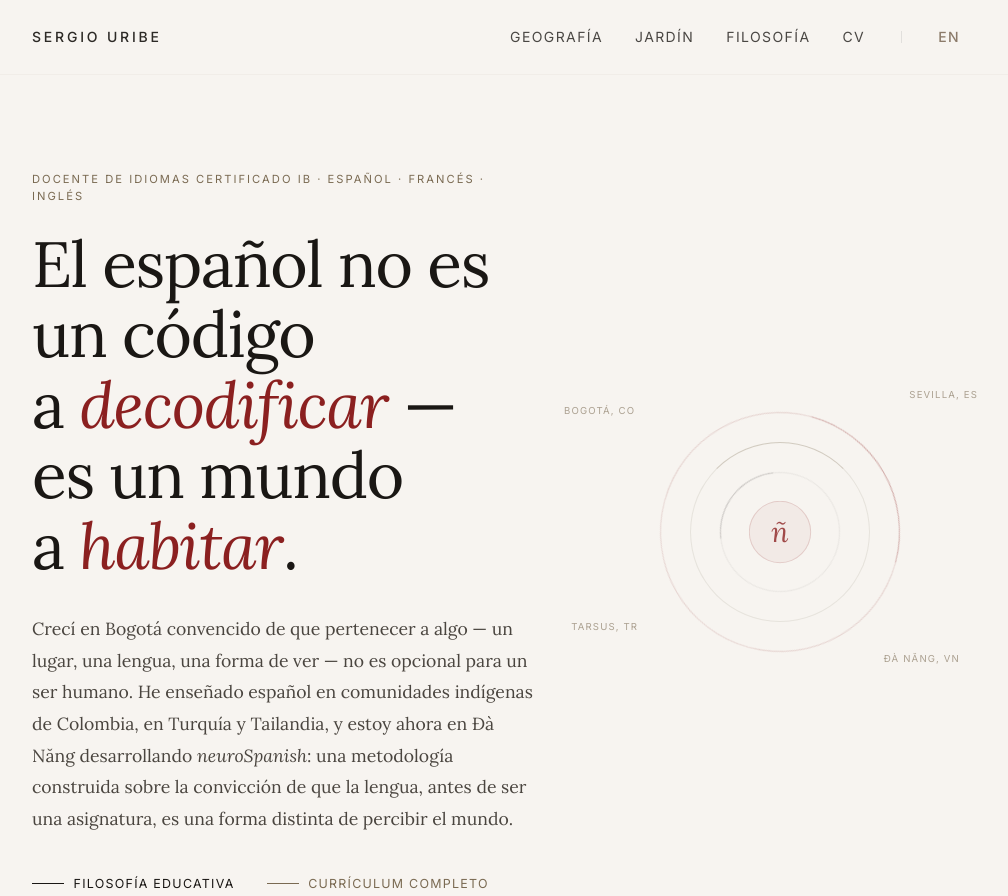
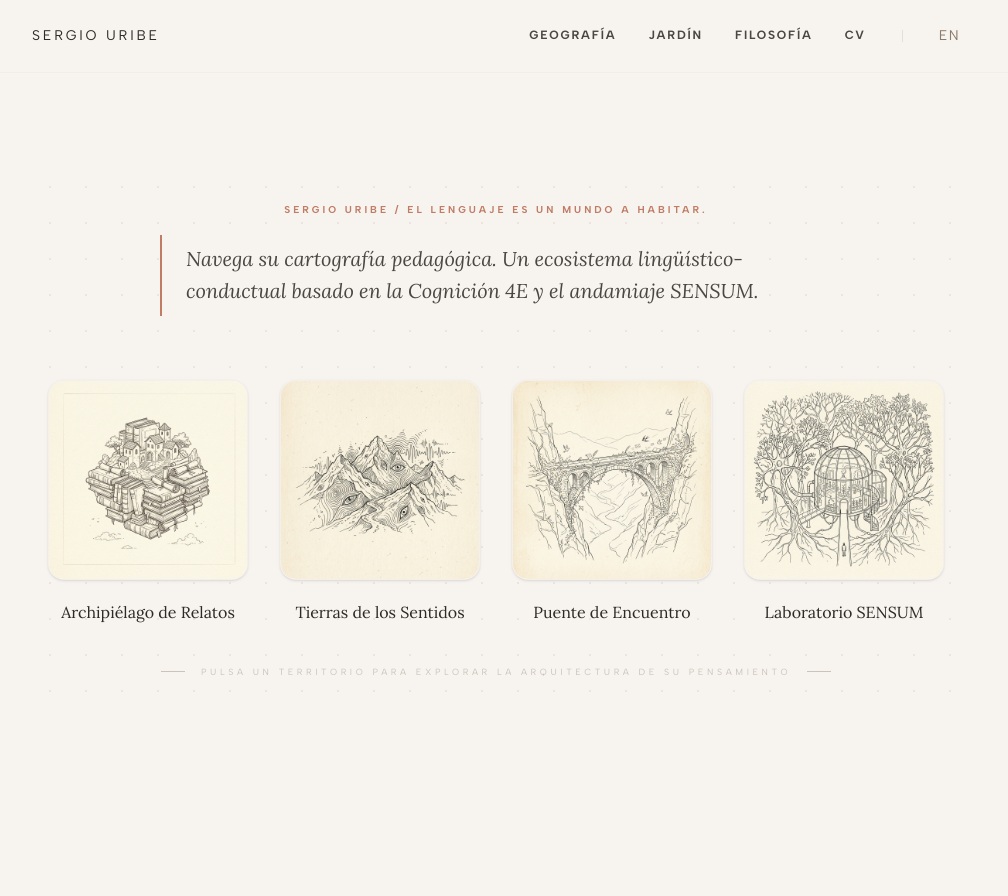
Before and after one commit to uguinard/sergiouribeco, an Astro site: page /es in a window 1280 px wide. Shown: the top 896 px of the page, without its empty margins (144-1152 px from the left). Built offline with nearby package versions, Linux system fonts and the light colour scheme; Astro itself is replaced by a stand-in of ours.

Commit message:
Index y fuentes

```diff
--- a/astro.config.mjs
+++ b/astro.config.mjs
@@ -4,12 +4,14 @@ import tailwindcss from '@tailwindcss/vite';
 import mdx from '@astrojs/mdx';
 import remarkWikiLink from 'remark-wiki-link';
 
+import alpinejs from '@astrojs/alpinejs';
+
 // https://astro.build/config
 export default defineConfig({
   vite: {
     plugins: [tailwindcss()]
   },
-  integrations: [mdx()],
+  integrations: [mdx(), alpinejs()],
   site: 'https://sergiouribe.co',
   base: '/',
   output: 'static',
--- a/package.json
+++ b/package.json
@@ -12,9 +12,12 @@
     "astro": "astro"
   },
   "dependencies": {
+    "@astrojs/alpinejs": "^0.5.0",
     "@astrojs/mdx": "^5.0.3",
     "@tailwindcss/typography": "^0.5.19",
     "@tailwindcss/vite": "^4.2.2",
+    "@types/alpinejs": "^3.13.11",
+    "alpinejs": "^3.15.11",
     "astro": "^6.1.3",
     "remark-wiki-link": "^2.0.1",
     "tailwindcss": "^4.2.2"
--- /dev/null
+++ b/src/components/MapGame.astro
@@ -0,0 +1,213 @@
+---
+const { lang = 'en' } = Astro.props;
+
+const content = {
+  en: {
+    intro: "Sergio Uribe / Language is a world to inhabit.",
+    description: "Navigate his pedagogical cartography. A linguistic-behavioral ecosystem built on 4E Cognition and SENSUM scaffolding.",
+    instruction: "Tap a territory to explore the architecture of his mind",
+    territories: [
+      {
+        id: 'stories',
+        title: "Archipelago of Stories",
+        philosophy: "Story before syntax",
+        description: "Grammar should emerge from narrative. I immerse students in rich, contextualized Spanish from day one—without translation or isolated exercises. Story provides the emotional architecture that makes acquisition stick.",
+        img: '/assets/game/stories.png',
+        tagline: '"Everything is meaningful if it is inhabited."'
+      },
+      {
+        id: 'senses',
+        title: "Highland of Senses",
+        philosophy: "Body and Environment",
+        description: "Following 4E Cognition, language is not stored in the brain alone. I design lessons that activate the body and the senses, turning acquisition into a lived event where the environment is an active participant.",
+        img: '/assets/game/senses.png',
+        tagline: '"The body knows the word before the mind does."'
+      },
+      {
+        id: 'connection',
+        title: "Bridge of Connection",
+        philosophy: "Connection first",
+        description: "Meaningful interaction is the compass. Activities that feel meaningful get full attention; the destination is rarely the point. Genuine curiosity about people forms the core of my teaching.",
+        img: '/assets/game/connection.png',
+        tagline: '"A language is not learned — it is shared."'
+      },
+      {
+        id: 'research',
+        title: "The SENSUM Lab",
+        philosophy: "neuroSpanish Methodology",
+        description: "A methodology built on applied psycholinguistics. I research how to build AI-generated Comprehensible Input pipelines and multisensory scaffolds that respect the cognitive architecture of the learner.",
+        img: '/assets/game/lab.png',
+        tagline: '"Acquisition happens at the edge of comfort."'
+      }
+    ]
+  },
+  es: {
+    intro: "Sergio Uribe / El lenguaje es un mundo a habitar.",
+    description: "Navega su cartografía pedagógica. Un ecosistema lingüístico-conductual basado en la Cognición 4E y el andamiaje SENSUM.",
+    instruction: "Pulsa un territorio para explorar la arquitectura de su pensamiento",
+    territories: [
+      {
+        id: 'stories',
+        title: "Archipiélago de Relatos",
+        philosophy: "El relato antes que la sintaxis",
+        description: "La gramática debe emerger de la narrativa. Sumerjo a los estudiantes en un español rico y contextualizado desde el primer día, sin traducciones ni ejercicios aislados. El relato es la arquitectura emocional que hace que la adquisición permanezca.",
+        img: '/assets/game/stories.png',
+        tagline: '"Todo es significativo si se habita."'
+      },
+      {
+        id: 'senses',
+        title: "Tierras de los Sentidos",
+        philosophy: "Cuerpo y Entorno",
+        description: "Siguiendo la Cognición 4E, el lenguaje no se almacena solo en el cerebro. Diseño lecciones que activan el cuerpo y los sentidos, convirtiendo la adquisición en un evento vivo donde el entorno participa activamente.",
+        img: '/assets/game/senses.png',
+        tagline: '"El cuerpo conoce la palabra antes que la mente."'
+      },
+      {
+        id: 'connection',
+        title: "Puente de Encuentro",
+        philosophy: "La conexión es lo primero",
+        description: "La interacción significativa es la brújula. Las actividades con sentido captan toda la atención; el destino rara vez es el punto. La curiosidad genuina por el otro es el núcleo de mi enseñanza.",
+        img: '/assets/game/connection.png',
+        tagline: '"Una lengua no se aprende — se comparte."'
+      },
+      {
+        id: 'research',
+        title: "Laboratorio SENSUM",
+        philosophy: "Metodología neuroSpanish",
+        description: "Una metodología basada en la psicolingüística aplicada. Investigo cómo construir pipelines de Input Comprensible generados por IA y andamiajes multisensoriales que respeten la arquitectura cognitiva del aprendiz.",
+        img: '/assets/game/lab.png',
+        tagline: '"La adquisición ocurre al borde del confort."'
+      }
+    ]
+  }
+};
+
+const t = (content[lang as keyof typeof content] || content.en) as typeof content.en;
+
+// Serialize territories to JSON for Alpine.js to consume at runtime
+const territoriesJson = JSON.stringify(t.territories);
+---
+
+<div
+  class="game-world relative py-8 px-4"
+  x-data={`{
+    selected: null,
+    territories: ${territoriesJson},
+    get current() {
+      return this.territories.find(t => t.id === this.selected) || null;
+    },
+    open(id) { this.selected = id; },
+    close() { this.selected = null; }
+  }`}
+>
+  <!-- Intro Header -->
+  <header class="max-w-4xl mx-auto mb-16 text-center animate-fade-in-up">
+    <p class="font-sans font-bold text-[10px] tracking-[0.3em] uppercase text-clay mb-4">{t.intro}</p>
+    <p class="font-serif text-lg md:text-xl text-ink-light leading-relaxed max-w-2xl mx-auto italic border-l-2 border-clay pl-6 py-2 text-left">
+      {t.description}
+    </p>
+  </header>
+
+  <!-- Territory Cards Grid -->
+  <div class="relative max-w-6xl mx-auto grid grid-cols-1 sm:grid-cols-2 lg:grid-cols-4 gap-8">
+    {t.territories.map((territory: any) => (
+      <div
+        class="territory-node group relative cursor-pointer select-none"
+        @click={`open('${territory.id}')`}
+      >
+        <!-- Illustration Frame -->
+        <div
+          class="aspect-square bg-paper border border-earth/10 rounded-2xl overflow-hidden shadow-sm group-hover:shadow-xl transition-all duration-500 transform group-hover:-translate-y-3 relative"
+          :class={`selected === '${territory.id}' ? 'ring-2 ring-clay shadow-xl -translate-y-3' : ''`}
+        >
+          <img
+            src={territory.img}
+            alt={territory.title}
+            class="w-full h-full object-cover transition-all duration-700 group-hover:scale-105"
+          />
+          <!-- Hover overlay -->
+          <div class="absolute inset-0 bg-gradient-to-t from-ink/60 via-transparent to-transparent opacity-0 group-hover:opacity-100 transition-opacity duration-500 flex items-end p-5">
+            <p class="text-paper font-sans font-bold text-[9px] tracking-[0.25em] uppercase leading-tight">{territory.philosophy}</p>
+          </div>
+          <!-- Active ring indicator -->
+          <div
+            class="absolute top-4 right-4 w-3 h-3 rounded-full bg-clay opacity-0 transition-opacity"
+            :class={`selected === '${territory.id}' ? 'opacity-100' : ''`}
+          ></div>
+        </div>
+
+        <!-- Title below card -->
+        <div class="mt-5 text-center px-2">
+          <h3
+            class="font-serif text-base text-ink transition-colors duration-300 group-hover:text-clay"
+            :class={`selected === '${territory.id}' ? 'text-clay' : ''`}
+          >
+            {territory.title}
+          </h3>
+        </div>
+      </div>
+    ))}
+  </div>
+
+  <!-- Instruction -->
+  <div class="mt-10 text-center opacity-40 pointer-events-none">
+    <span class="font-sans text-[9px] tracking-[0.4em] uppercase text-earth flex items-center justify-center gap-4">
+      <span class="h-[1px] w-6 bg-earth inline-block"></span>
+      {t.instruction}
+      <span class="h-[1px] w-6 bg-earth inline-block"></span>
+    </span>
+  </div>
+
+  <!-- Fullscreen Modal Overlay — powered entirely by Alpine.js runtime data -->
+  <div
+    x-show="selected !== null"
+    x-transition:enter="transition ease-out duration-300"
+    x-transition:enter-start="opacity-0"
+    x-transition:enter-end="opacity-100"
+    x-transition:leave="transition ease-in duration-200"
+    x-transition:leave-start="opacity-100"
+    x-transition:leave-end="opacity-0"
+    class="fixed inset-0 z-[200] flex items-center justify-center p-6"
+    style="display: none;"
+    @keydown.escape.window="close()"
+  >
+    <!-- Backdrop -->
+    <div class="absolute inset-0 bg-sand/90 backdrop-blur-md" @click="close()"></div>
+
+    <!-- Modal Card -->
+    <div
+      class="relative bg-paper max-w-2xl w-full p-8 md:p-12 border border-earth/20 shadow-2xl z-10"
+      x-transition:enter="transition ease-out duration-300"
+      x-transition:enter-start="opacity-0 transform scale-95 translate-y-4"
+      x-transition:enter-end="opacity-100 transform scale-100 translate-y-0"
+    >
+      <!-- Close button -->
+      <button
+        @click="close()"
+        class="absolute top-5 right-6 text-earth hover:text-clay text-3xl font-light leading-none transition-colors"
+        aria-label="Close"
+      >&times;</button>
+
+      <!-- Territory Image in modal -->
+      <div class="w-full aspect-[16/6] overflow-hidden rounded-lg mb-8">
+        <img :src="current?.img" :alt="current?.title" class="w-full h-full object-cover" />
+      </div>
+
+      <!-- Content -->
+      <p class="font-sans font-bold text-[10px] tracking-[0.25em] uppercase text-clay mb-3" x-text="current?.philosophy"></p>
+      <h2 class="font-serif text-3xl md:text-4xl text-ink mb-5 leading-tight" x-text="current?.title"></h2>
+      <p class="font-serif text-ink/60 italic text-lg mb-6 border-l-2 border-clay/30 pl-4" x-text="current?.tagline"></p>
+      <p class="font-body text-ink-light leading-relaxed text-base" x-text="current?.description"></p>
+      <div class="mt-8 pt-6 border-t border-earth/10">
+        <p class="font-sans text-[9px] tracking-[0.3em] text-earth uppercase">Dimension: 4E Cognition & SENSUM Scaffolding</p>
+      </div>
+    </div>
+  </div>
+</div>
+
+<style>
+  .game-world {
+    background-image: radial-gradient(rgba(139, 32, 32, 0.08) 1px, transparent 1px);
+    background-size: 36px 36px;
+  }
+</style>
--- a/src/layouts/Layout.astro
+++ b/src/layouts/Layout.astro
@@ -24,7 +24,7 @@ const t = ui[lang];
     <!-- Fonts -->
     <link rel="preconnect" href="https://fonts.googleapis.com">
     <link rel="preconnect" href="https://fonts.gstatic.com" crossorigin>
-    <link href="https://fonts.googleapis.com/css2?family=Inter:wght@300;400;500&family=Lora:ital,wght@0,400;0,500;0,600;1,400&display=swap" rel="stylesheet">
+    <link href="https://fonts.googleapis.com/css2?family=Albert+Sans:wght@400;700&family=Lora:ital,wght@0,400;0,500;1,400&display=swap" rel="stylesheet">
   </head>
   <body class="min-h-screen text-ink bg-sand font-serif selection:bg-earth selection:text-paper antialiased">
     <!-- Sticky Header -->
@@ -89,6 +89,34 @@ const t = ui[lang];
 </html>
 
 <style is:global>
+  :root {
+    --font-display: 'Lora', serif;
+    --font-body: 'Albert Sans', sans-serif;
+  }
+
+  body {
+    font-family: var(--font-body);
+    line-height: 1.8;
+  }
+
+  h1, h2 {
+    font-family: var(--font-display);
+    font-weight: 500;
+  }
+
+  em {
+    font-family: var(--font-display);
+    font-style: italic;
+  }
+
+  /* Navigation & Labels */
+  .nav-item, .eyebrow, .about-label, .cta-btn {
+    font-family: var(--font-body);
+    font-weight: 700;
+    letter-spacing: 0.15em;
+    text-transform: uppercase;
+  }
+
   /* Navigation Item Soft Underline */
   .nav-item {
     position: relative;
@@ -96,6 +124,7 @@ const t = ui[lang];
     color: var(--ink-light);
     transition: color 0.3s ease;
     text-decoration: none;
+    font-size: 0.75rem;
   }
   .nav-item::after {
     content: '';
--- a/src/pages/es/index.astro
+++ b/src/pages/es/index.astro
@@ -1,64 +1,20 @@
 ---
 import Layout from '../../layouts/Layout.astro';
+import MapGame from '../../components/MapGame.astro';
 import '../../styles/home.css';
 ---
 <Layout title="Inicio" lang="es">
 
   <div class="screen-fill">
-    <div class="hero">
-
-      <div class="hero-text animate-fade-in-up">
-        <p class="eyebrow">Docente de Idiomas Certificado IB &middot; Espa&ntilde;ol &middot; Franc&eacute;s &middot; Ingl&eacute;s</p>
-        <h1>
-          El espa&ntilde;ol no es un c&oacute;digo<br/>
-          a <em>decodificar</em> &mdash;<br/>
-          es un mundo<br/>
-          a <em>habitar</em>.
-        </h1>
-        <p class="subhead">
-          Crec&iacute; en Bogot&aacute; convencido de que pertenecer a algo &mdash; un lugar, una lengua, una forma de ver &mdash; no es opcional para un ser humano. He ense&ntilde;ado espa&ntilde;ol en comunidades ind&iacute;genas de Colombia, en Turqu&iacute;a y Tailandia, y estoy ahora en &ETH;&agrave; N&abreve;ng desarrollando <em>neuroSpanish</em>: una metodolog&iacute;a construida sobre la convicci&oacute;n de que la lengua, antes de ser una asignatura, es una forma distinta de percibir el mundo.
-        </p>
-        <nav class="hero-nav">
-          <a href="/es/philosophy" class="nav-link">
-            <span class="nav-line"></span>
-            Filosof&iacute;a educativa
-          </a>
-          <a href="/es/cv" class="nav-link secondary">
-            <span class="nav-line"></span>
-            Curr&iacute;culum completo
-          </a>
-        </nav>
-      </div>
-
-      <div class="hero-figure animate-fade-in-up" aria-hidden="true" style="animation-delay: 0.2s;">
-        <div class="orbit-wrap">
-          <div class="orbit orbit-1"></div>
-          <div class="orbit orbit-2"></div>
-          <div class="orbit orbit-3"></div>
-          <div class="glyph-core">
-            <span>&ntilde;</span>
-          </div>
-        </div>
-        <div class="coord coord-bogota">Bogot&aacute;, CO</div>
-        <div class="coord coord-sevilla">Sevilla, ES</div>
-        <div class="coord coord-tarsus">Tarsus, TR</div>
-        <div class="coord coord-danang">&ETH;&agrave; N&abreve;ng, VN</div>
-      </div>
-
-    </div>
+    <MapGame lang="es" />
   </div>
 
 </Layout>
 
 <style>
   .screen-fill {
-    min-height: calc(100vh - 18rem);
+    min-height: calc(100vh - 10rem);
     display: flex;
     flex-direction: column;
-    justify-content: center;
-  }
-  .hero {
-    padding: 0;
-    min-height: unset;
   }
 </style>
--- a/src/pages/index.astro
+++ b/src/pages/index.astro
@@ -1,64 +1,20 @@
 ---
 import Layout from '../layouts/Layout.astro';
+import MapGame from '../components/MapGame.astro';
 import '../styles/home.css';
 ---
 <Layout title="Home">
 
   <div class="screen-fill">
-    <div class="hero">
-
-      <div class="hero-text animate-fade-in-up">
-        <p class="eyebrow">IB-Certified Language Educator &middot; Spanish &middot; French &middot; English</p>
-        <h1>
-          Spanish is not a code<br/>
-          to <em>decode</em> &mdash;<br/>
-          it is a world<br/>
-          to <em>inhabit</em>.
-        </h1>
-        <p class="subhead">
-          I grew up in Bogot&aacute; believing that belonging to something &mdash; a place, a language, a way of seeing &mdash; is not optional for a human being. I have taught Spanish in indigenous communities in Colombia, across Turkey and Thailand, and I am now in &ETH;&agrave; N&abreve;ng developing <em>neuroSpanish</em>: a methodology built on the conviction that language, before it is a subject, is a different way of perceiving the world.
-        </p>
-        <nav class="hero-nav">
-          <a href="/philosophy" class="nav-link">
-            <span class="nav-line"></span>
-            Educational philosophy
-          </a>
-          <a href="/cv" class="nav-link secondary">
-            <span class="nav-line"></span>
-            Full CV
-          </a>
-        </nav>
-      </div>
-
-      <div class="hero-figure animate-fade-in-up" aria-hidden="true" style="animation-delay: 0.2s;">
-        <div class="orbit-wrap">
-          <div class="orbit orbit-1"></div>
-          <div class="orbit orbit-2"></div>
-          <div class="orbit orbit-3"></div>
-          <div class="glyph-core">
-            <span>&ntilde;</span>
-          </div>
-        </div>
-        <div class="coord coord-bogota">Bogot&aacute;, CO</div>
-        <div class="coord coord-sevilla">Sevilla, ES</div>
-        <div class="coord coord-tarsus">Tarsus, TR</div>
-        <div class="coord coord-danang">&ETH;&agrave; N&abreve;ng, VN</div>
-      </div>
-
-    </div>
+    <MapGame />
   </div>
 
 </Layout>
 
 <style>
   .screen-fill {
-    min-height: calc(100vh - 18rem);
+    min-height: calc(100vh - 10rem);
     display: flex;
     flex-direction: column;
-    justify-content: center;
-  }
-  .hero {
-    padding: 0;
-    min-height: unset;
   }
 </style>
--- a/src/styles/global.css
+++ b/src/styles/global.css
@@ -10,7 +10,7 @@
   --color-clay: #C07C64;
 
   --font-serif: "Lora", ui-serif, Georgia, Cambria, "Times New Roman", Times, serif;
-  --font-sans: "Inter", ui-sans-serif, system-ui, sans-serif;
+  --font-sans: "Albert Sans", ui-sans-serif, system-ui, sans-serif;
 }
 
 @layer base {
--- a/src/styles/home.css
+++ b/src/styles/home.css
@@ -9,14 +9,15 @@
   --earth-lt:  #c2b49a;
   --rule:      rgba(26,23,20,0.12);
   --serif:     'Lora', 'Georgia', 'Times New Roman', serif;
-  --sans:      'Inter', system-ui, -apple-system, sans-serif;
+  --sans:      'Albert Sans', system-ui, -apple-system, sans-serif;
 }
 
 /* ── Eyebrow ─────────────────────────────── */
 .eyebrow {
   font-family: var(--sans);
   font-size: 0.7rem;
-  letter-spacing: 0.18em;
+  font-weight: 700;
+  letter-spacing: 0.15em;
   text-transform: uppercase;
   color: var(--earth);
   margin-bottom: 1.5rem;
@@ -41,14 +42,16 @@
 .hero h1 {
   font-family: var(--serif);
   font-size: clamp(2.4rem, 5vw, 4.5rem);
-  font-weight: 400;
+  font-weight: 500;
   line-height: 1.1;
   color: var(--ink);
   margin: 0 0 2rem;
   letter-spacing: -0.02em;
 }
 .hero h1 em {
+  font-family: var(--serif);
   font-style: italic;
+  font-weight: 400;
   color: var(--clay);
 }
 
@@ -201,18 +204,21 @@
 .about-label {
   font-family: var(--sans);
   font-size: 0.68rem;
-  letter-spacing: 0.16em;
+  font-weight: 700;
+  letter-spacing: 0.15em;
   text-transform: uppercase;
   color: var(--earth);
   padding-top: 0.4rem;
 }
 .about-body {
-  font-family: var(--serif);
+  font-family: var(--sans);
   color: var(--ink-soft);
-  line-height: 1.85;
+  line-height: 1.8;
 }
 .about-lead {
+  font-family: var(--serif);
   font-size: 1.15rem;
+  font-weight: 500;
   color: var(--ink);
   margin-bottom: 1.2rem;
 }
@@ -354,7 +360,8 @@
 .cta-btn {
   font-family: var(--sans);
   font-size: 0.72rem;
-  letter-spacing: 0.12em;
+  font-weight: 700;
+  letter-spacing: 0.15em;
   text-transform: uppercase;
   text-decoration: none;
   padding: 0.7rem 1.6rem;
```
Also changed, not shown: public/assets/game/connection.png (added), public/assets/game/lab.png (added), public/assets/game/senses.png (added), public/assets/game/stories.png (added), public/favicon.ico, public/favicon.svg, 1 other file.
